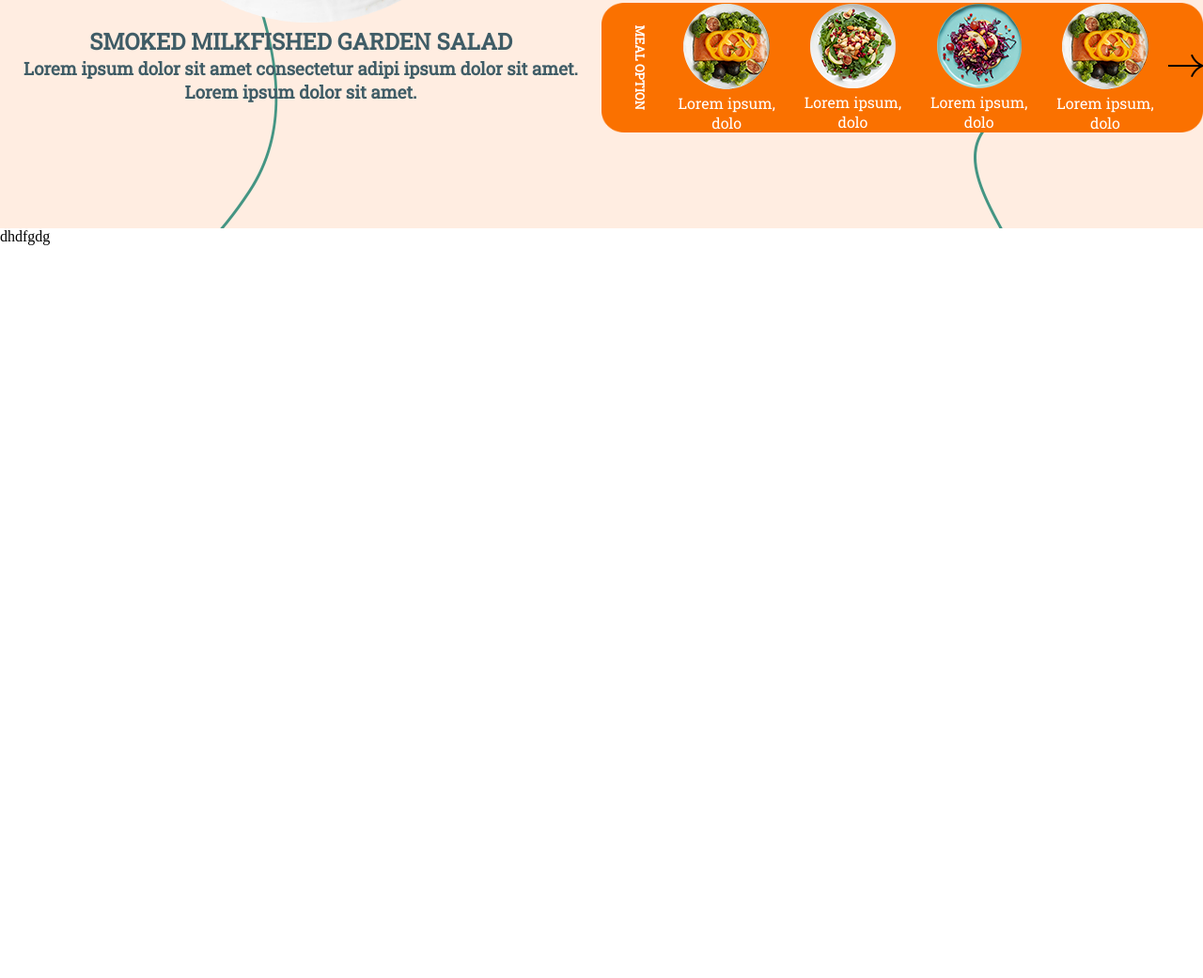
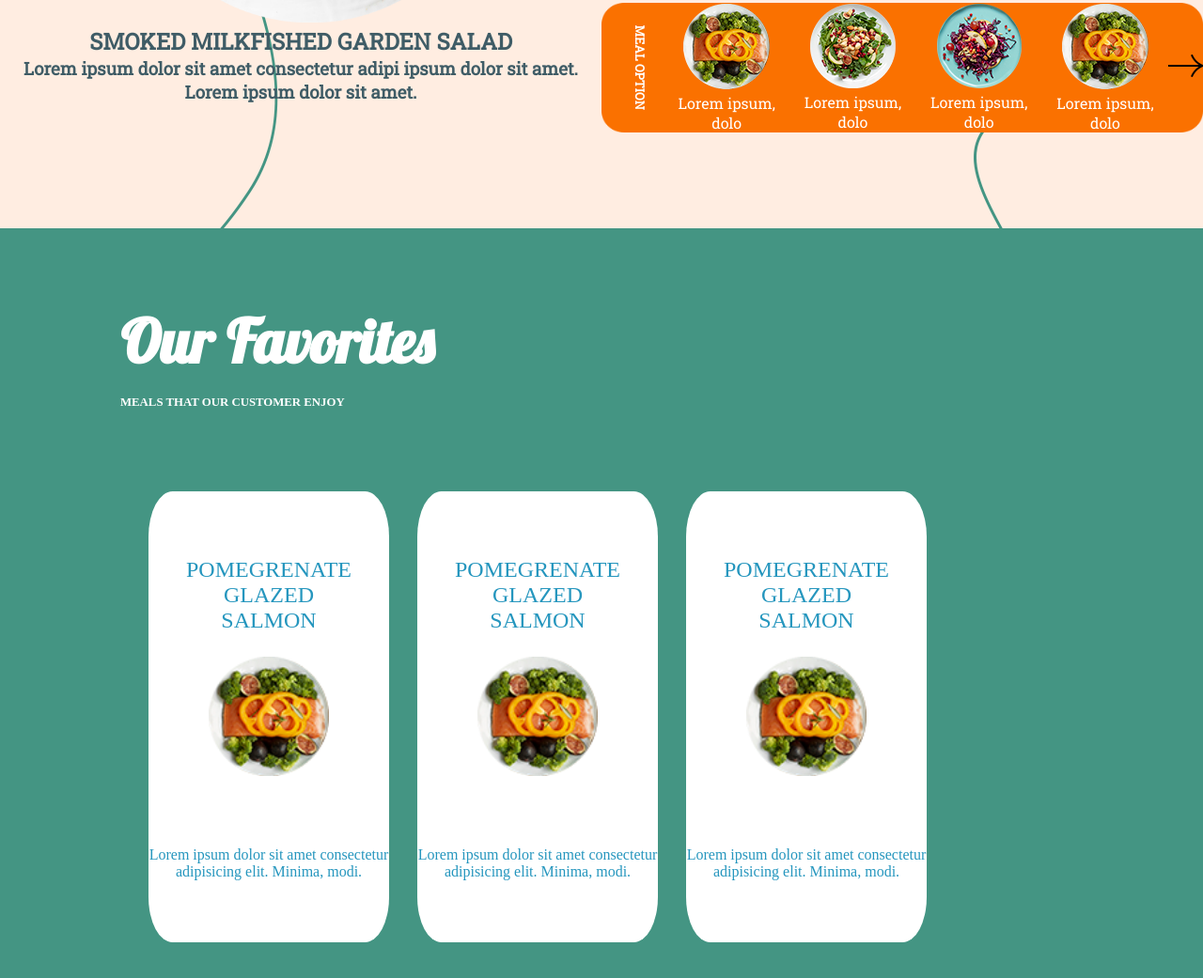
Before and after one commit to Musadkhan/MealPlan.github.io, a plain HTML site: page Index.html in a window 1280 px wide. Shown: the part 557-1598 px from the top of the page at 94% size. Before the commit the page ends 818 px from the top, so only its background shows below. Drawn offline with Linux system fonts and the light colour scheme.

Commit message:
SecondPhase 1.0

```diff
--- a/Index.html
+++ b/Index.html
@@ -8,6 +8,11 @@
     <link rel="preconnect" href="https://fonts.googleapis.com">
     <link rel="preconnect" href="https://fonts.gstatic.com" crossorigin>
     <link href="https://fonts.googleapis.com/css2?family=Roboto+Slab&display=swap" rel="stylesheet">
+
+    <!-- <link rel="preconnect" href="https://fonts.googleapis.com">
+    <link rel="preconnect" href="https://fonts.gstatic.com" crossorigin> -->
+    <link href="https://fonts.googleapis.com/css2?family=Lobster&display=swap" rel="stylesheet">
+
     <link rel="stylesheet" href="style.css">
 </head>
 <body>
@@ -71,10 +76,48 @@
         </div>
     </div>
 
-    <!-- <br><br><br> -->
 
-    <div class="secondphase">
-        dhdfgdg
+
+    <div class="SecondPhase">
+        <div class="SecondI">
+            <h1>Our Favorites</h1><br>
+        <h5>MEALS THAT OUR CUSTOMER ENJOY</h5>
+        </div>
+
+
+
+       <div class="Cards">
+        <div class="Card">
+            <div class="InsideCard">
+                <center><h6>POMEGRENATE GLAZED SALMON</h6></center>
+                <img src="Images/HomePlate1.png" alt="">
+            </div>
+            <br>
+            <center> Lorem ipsum dolor sit amet consectetur adipisicing elit. Minima, modi.</center>
+        </div>
+
+        <div class="Card">
+            <div class="InsideCard">
+                <center><h6>POMEGRENATE GLAZED SALMON</h6></center>
+                <img src="Images/HomePlate1.png" alt="">
+            </div>
+            <br>
+            <center> Lorem ipsum dolor sit amet consectetur adipisicing elit. Minima, modi.</center>
+        </div>
+
+        <div class="Card">
+            <div class="InsideCard">
+                <center><h6>POMEGRENATE GLAZED SALMON</h6></center>
+                <img src="Images/HomePlate1.png" alt="">
+            </div>
+            <br>
+            <center> Lorem ipsum dolor sit amet consectetur adipisicing elit. Minima, modi.</center>
+        </div>
+
+       </div>
+
+
+
     </div>
 
     <script>
--- a/style.css
+++ b/style.css
@@ -189,10 +189,6 @@ td{
         max-width: 100%;
         height: 50%;
         width: 100vh;
-        /* display: flex;
-        flex-direction: column;
-        justify-content: center;
-        align-items: center;  */
     }
     .Left h3{
         font-size:90%;
@@ -201,7 +197,6 @@ td{
     .Left img{
         margin-top: 2vh;
         width:60vw;
-        /* height: 20vh; */
     }
     .Left h2{
         font-size:120%;
@@ -214,9 +209,6 @@ td{
         max-width: 100%;
         height: 50%;
         width: 100%;
-        /* display: flex;
-        flex-direction: row;
-        border: 1px solid red; */
     }
     .opt{
         width: 90%;
@@ -259,8 +251,73 @@ td{
 
 
 @media screen and (max-width: 695px){
-
     .Home{
         height: 130vh;
     }
 }
+
+
+/* ---------------Second Phase-------------------------------- */
+.SecondPhase{
+    background-image: url('Images/SecondPhase\ Background.png');
+    height: 100vh;
+}
+.SecondI{
+    height: 30vh;
+    /* border: 1px solid red; */
+}
+.SecondI h1{
+    font-family: 'Lobster', cursive;
+    color: white;
+    font-size:5vw;
+    padding-top: 10vh;
+    padding-left: 10vw;
+}
+.SecondI h5{
+    font-size:1vw;
+    color: white;
+    padding-left: 10vw;
+}
+
+.Cards{
+    margin-left: 10vw;
+    display: flex;
+    margin-top: 5vh;
+    /* border: 2px solid black; */
+
+}
+.Card{
+    background-color: white;
+    border-radius:10%;
+    background-repeat: no-repeat;
+    /* border: 1px solid red; */
+    color: rgb(37, 150, 190);
+    width:20vw;
+    height: 60vh;
+    margin-left: 30px;
+}
+
+.Card .InsideCard{
+    /* border: 1px solid blue; */
+    /* margin-top: 5%; */
+    height: 75%;
+    display: flex;
+    flex-direction: column;
+    justify-content: center;
+    align-items: center;
+}
+
+.Card .InsideCard h6{
+
+    color: rgb(37, 150, 190);
+    font-weight: lighter;
+    /* border: 1px solid yellowgreen; */
+    width: 70%;
+    font-size: 3vh;
+    margin-top: 5%;
+}
+.Card .InsideCard img{
+    /* border: 1px solid black; */
+    width:50%;
+    margin-top: 10%;
+}
```
Also changed, not shown: Images/SecondPhase Background.png (added), Images/SecondPhase CardBg.png (added).
